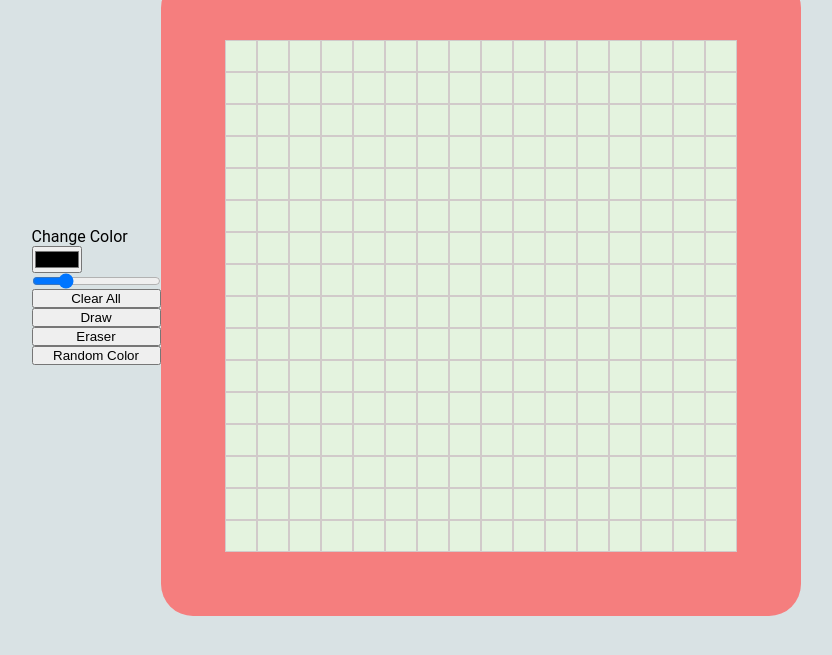
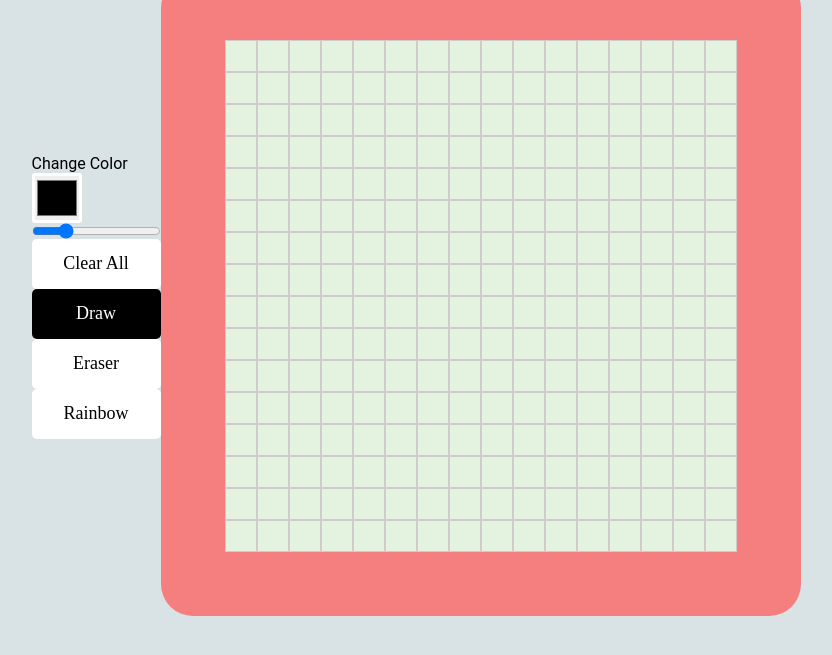
Before and after one commit to yash-wakde/etch-a-sketch, a plain HTML site: page index.html in a window 1280 px wide. Shown: the part 131-786 px from the top of the page, without its empty margins (224-1056 px from the left). Drawn offline with Linux system fonts and the light colour scheme.

Commit message:
Add button effects

```diff
--- a/index.html
+++ b/index.html
@@ -17,7 +17,7 @@
             <button class="clear-button">Clear All</button>
             <button class="draw-button">Draw</button>
             <button class="eraser-button">Eraser</button>
-            <button class="random-color-button">Random Color</button>
+            <button class="random-color-button">Rainbow</button>
         </div>
         <div class="container">
             <div class="grid-container"></div>
--- a/script.js
+++ b/script.js
@@ -5,27 +5,52 @@ const clearButton = document.querySelector('.clear-button')
 const drawButton = document.querySelector('.draw-button')
 const eraserButton = document.querySelector('.eraser-button')
 const randomColorButton = document.querySelector('.random-color-button')
+const buttons = [drawButton, eraserButton, randomColorButton];
 let eraserMode = false
 let mouseHeld = false
 let drawingMode = true
 let randomColorMode = false
 
+setTimeout(() => {
+    drawButton.click();
+}, 0)
+
+function setActiveButton(button) {
+    buttons.forEach((btn) => {
+        if (btn === button) {
+            btn.classList.add('active-button')
+        } else {
+            btn.classList.remove('active-button')
+        }
+    })
+}
+
 drawButton.addEventListener('click', () => {
+    setActiveButton(drawButton)
     drawingMode = true
     eraserMode = false
     randomColorMode = false
-})
+});
 
 eraserButton.addEventListener('click', () => {
+    setActiveButton(eraserButton);
     drawingMode = false
     eraserMode = true
     randomColorMode = false
-})
+});
 
 randomColorButton.addEventListener('click', () => {
-    randomColorMode = true
+    setActiveButton(randomColorButton);
     drawingMode = false
     eraserMode = false
+    randomColorMode = true
+});
+
+clearButton.addEventListener('click', () => {
+    buttons.forEach((btn) => {
+        btn.classList.remove('active-button');
+    })
+    drawButton.click();
 })
 
 function createGrid(size) {
--- a/styles.css
+++ b/styles.css
@@ -53,3 +53,34 @@ h1{
     display: flex;
     flex-direction: column;
 }
+
+input[type="color"] {
+	width: 50px;
+	height: 50px;
+	padding: 0rem;
+    border-radius: 0.15088rem;
+	border: 3px solid #FFF;
+}
+
+button{
+    font-family: Montserrat;
+	background: #FFF;
+	border-radius: 0.3125rem;
+	border: 0px white;
+	height: 3.125rem;
+	font-size: 1.125rem;
+	font-style: normal;
+	font-weight: 400;
+}
+
+.draw-button.active-button,
+.eraser-button.active-button,
+.random-color-button.active-button {
+    background-color: black;
+    color: white;
+}
+
+button:hover{
+    transition: 0.2s;
+    transform: scale(1.1);
+}
```
Also changed, not shown: bg.jpg (deleted), pxfuel.jpg (deleted).
